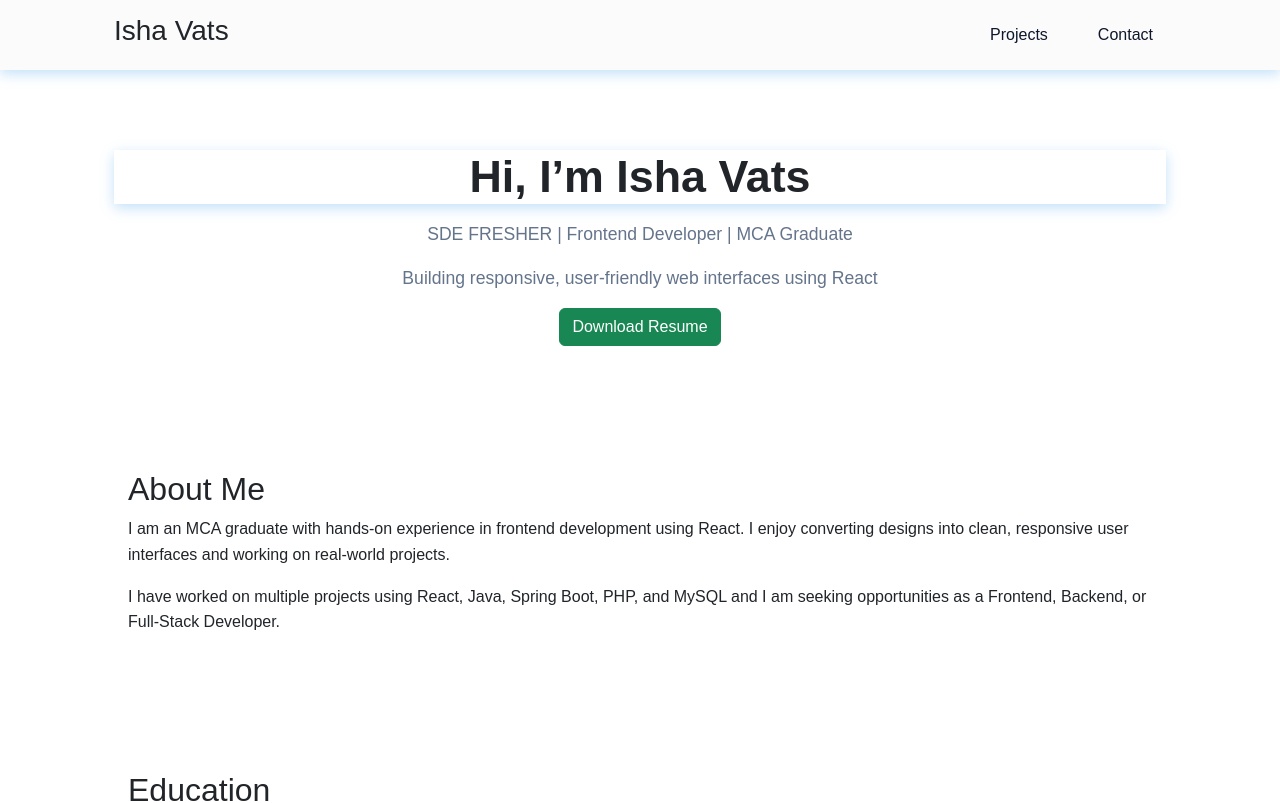
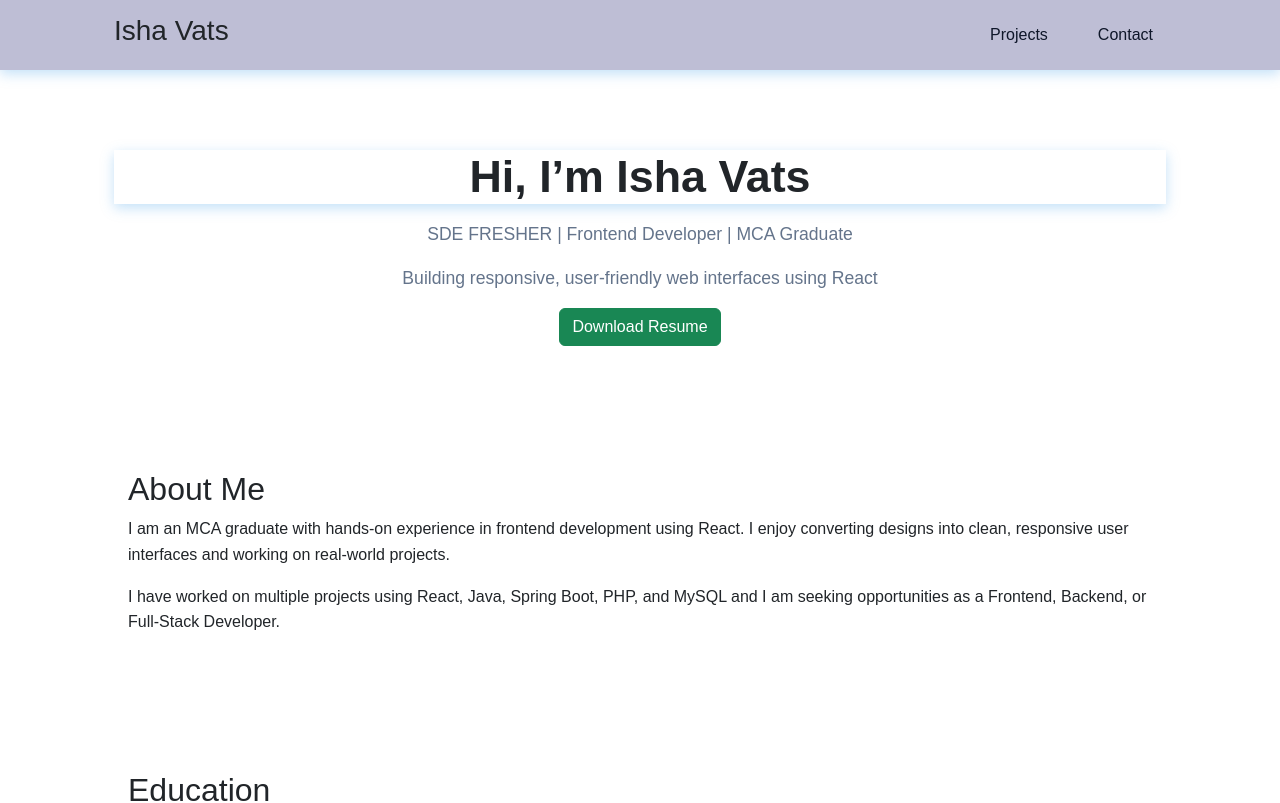
Before and after one commit to Isha1906/isha-vats-portfolio, a React (Vite) app: page / in a window 1280 px wide. Shown: the top 803 px of the page. Built offline with nearby package versions, Linux system fonts and the light colour scheme.

Commit message:
normal css fixing

```diff
--- a/src/index.css
+++ b/src/index.css
@@ -3,6 +3,7 @@
   padding: 0;
   box-sizing: border-box;
   font-family: Arial, Helvetica, sans-serif;
+   /* background-color: black; */
 
 }
 
--- a/src/style/Navbar.css
+++ b/src/style/Navbar.css
@@ -1,12 +1,12 @@
 header {
   position: sticky;
   top: 0;
-  background: white;
+
   /* border-radius: 25px solid black; */
   /* border-bottom: 1px solid #E5E7EB; */
   z-index: 100;
   box-shadow: 0 4px 12px rgba(85, 168, 236, 0.349);
-  background-color: rgba(243, 244, 245, 0.349);
+  background-color: rgba(69, 69, 134, 0.349);
 }
 
 nav {
@@ -14,6 +14,7 @@ nav {
   display: flex;
   align-items: center;
   justify-content: space-between;
+  /* background-color: rgba(69, 69, 134, 0.349); */
 }
 .nav-links {
   display: flex;
```
